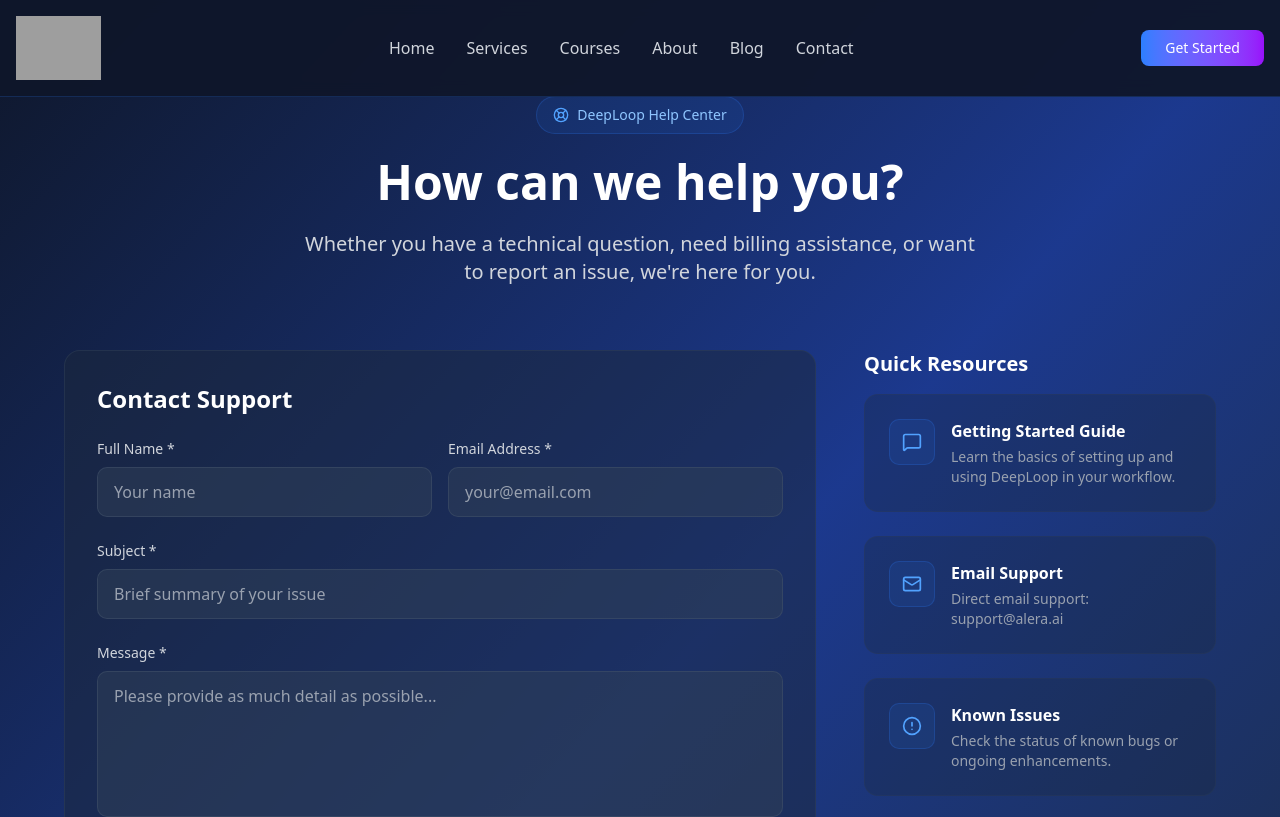
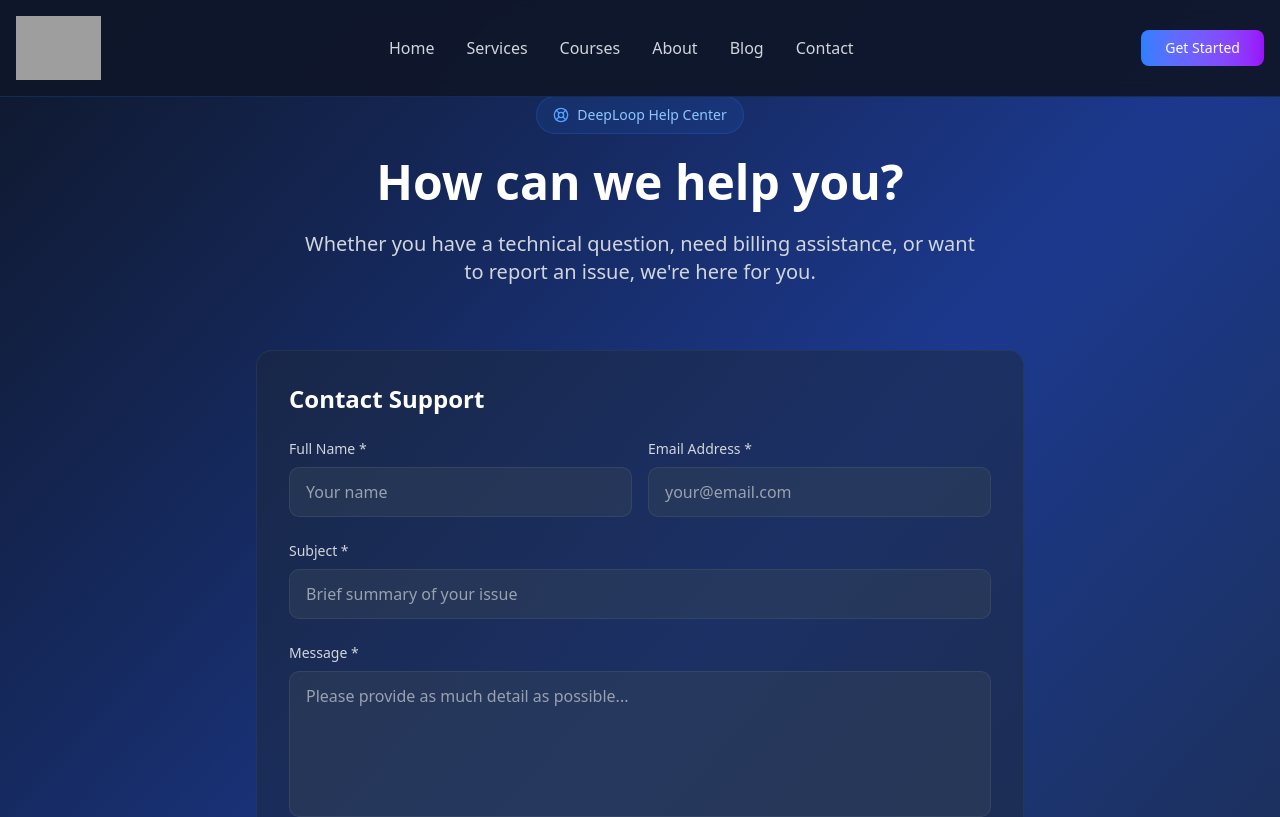
Before and after one commit to AleraAI/alera-ai-website, a React (Vite) app: page /products/deeploop/support in a window 1280 px wide. Shown: the top 817 px of the page. Built offline with nearby package versions, Linux system fonts and the light colour scheme; grey boxes are pictures that could not be loaded.

Commit message:
style: remove quick resources sidebar and center form on support page

```diff
--- a/src/components/DeepLoopSupport.jsx
+++ b/src/components/DeepLoopSupport.jsx
@@ -40,24 +40,6 @@
         }
     };
 
-    const supportResources = [
-        {
-            title: "Getting Started Guide",
-            description: "Learn the basics of setting up and using DeepLoop in your workflow.",
-            icon: MessageSquare
-        },
-        {
-            title: "Email Support",
-            description: "Direct email support: support@alera.ai",
-            icon: Mail
-        },
-        {
-            title: "Known Issues",
-            description: "Check the status of known bugs or ongoing enhancements.",
-            icon: AlertCircle
-        }
-    ];
-
     return (
         <div className="pt-24 pb-20 px-4 min-h-screen">
             <div className="container mx-auto max-w-6xl">
@@ -89,13 +71,13 @@
                     </motion.p>
                 </div>
 
-                <div className="grid lg:grid-cols-3 gap-12">
+                <div className="max-w-3xl mx-auto">
                     {/* Support Form */}
                     <motion.div
-                        initial={{ opacity: 0, x: -20 }}
-                        animate={{ opacity: 1, x: 0 }}
+                        initial={{ opacity: 0, y: 20 }}
+                        animate={{ opacity: 1, y: 0 }}
                         transition={{ delay: 0.3 }}
-                        className="lg:col-span-2 bg-slate-800/50 rounded-2xl border border-slate-700/50 p-8"
+                        className="bg-slate-800/50 rounded-2xl border border-slate-700/50 p-8"
                     >
                         <h2 className="text-2xl font-bold text-white mb-6">Contact Support</h2>
 
@@ -171,40 +153,15 @@
                             <Button
                                 type="submit"
                                 disabled={isSubmitting}
-                                className="w-full md:w-auto bg-gradient-to-r from-blue-500 to-purple-600 hover:from-blue-600 hover:to-purple-700 text-white px-8 py-3 disabled:opacity-50"
+                                className="w-full bg-gradient-to-r from-blue-500 to-purple-600 hover:from-blue-600 hover:to-purple-700 text-white px-8 py-3 disabled:opacity-50"
                             >
                                 {isSubmitting ? 'Sending Request...' : 'Send Request'}
                                 {!isSubmitting && <Send className="ml-2 h-4 w-4" />}
                             </Button>
                         </form>
                     </motion.div>
+                </div>
 
-                    {/* Additional Resources Sidebar */}
-                    <motion.div
-                        initial={{ opacity: 0, x: 20 }}
-                        animate={{ opacity: 1, x: 0 }}
-                        transition={{ delay: 0.4 }}
-                        className="space-y-6"
-                    >
-                        <h3 className="text-xl font-bold text-white mb-4">Quick Resources</h3>
-                        {supportResources.map((resource, index) => {
-                            const IconItem = resource.icon;
-                            return (
-                                <div key={index} className="bg-slate-800/30 border border-slate-700/30 p-6 rounded-xl hover:bg-slate-800/50 transition-colors cursor-pointer group">
-                                    <div className="flex items-start space-x-4">
-                                        <div className="p-3 bg-blue-500/10 rounded-lg border border-blue-500/20 group-hover:bg-blue-500/20 transition-colors">
-                                            <IconItem className="h-5 w-5 text-blue-400" />
-                                        </div>
-                                        <div>
-                                            <h4 className="text-white font-semibold mb-1">{resource.title}</h4>
-                                            <p className="text-sm text-gray-400">{resource.description}</p>
-                                        </div>
-                                    </div>
-                                </div>
-                            );
-                        })}
-                    </motion.div>
-                </div>
             </div>
         </div>
     );
```
